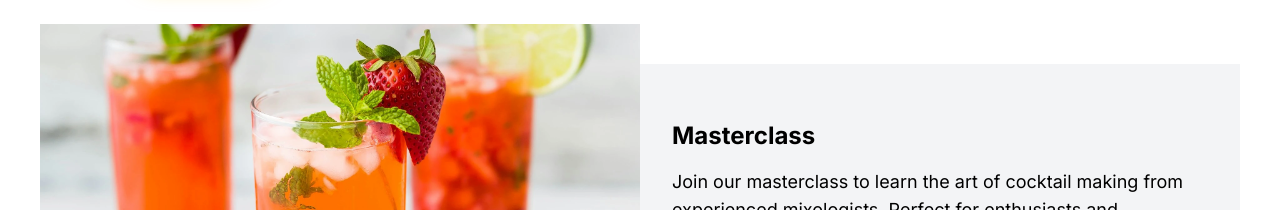
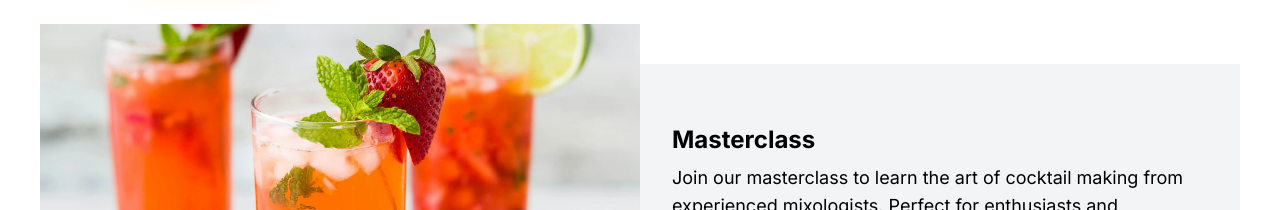
Before and after one commit to amora92/tailwind_mybartenders, a Next.js app: page / in a window 1280 px wide. Shown: the part 940-1150 px from the top of the page. Built offline with nearby package versions, Linux system fonts and the light colour scheme.

Commit message:
Update ServicesSection.tsx

```diff
--- a/components/ServicesSection.tsx
+++ b/components/ServicesSection.tsx
@@ -160,9 +160,9 @@ const ServicesSection = () => {
           </div>
           <div className='w-full md:w-1/2 h-[50vh] bg-gray-100 p-8 mt-10 flex items-center'>
             <div className='w-full'>
-              <h2 className='text-2xl font-bold mb-4'>
+              <h3 className='text-2xl font-bold mb-2'>
                 {selectedService.title}
-              </h2>
+              </h3>
               <p className='text-lg mb-2'>{selectedService.description}</p>
               <div className='my-4'>
                 <h3 className='text-lg font-semibold'>Details:</h3>
```
